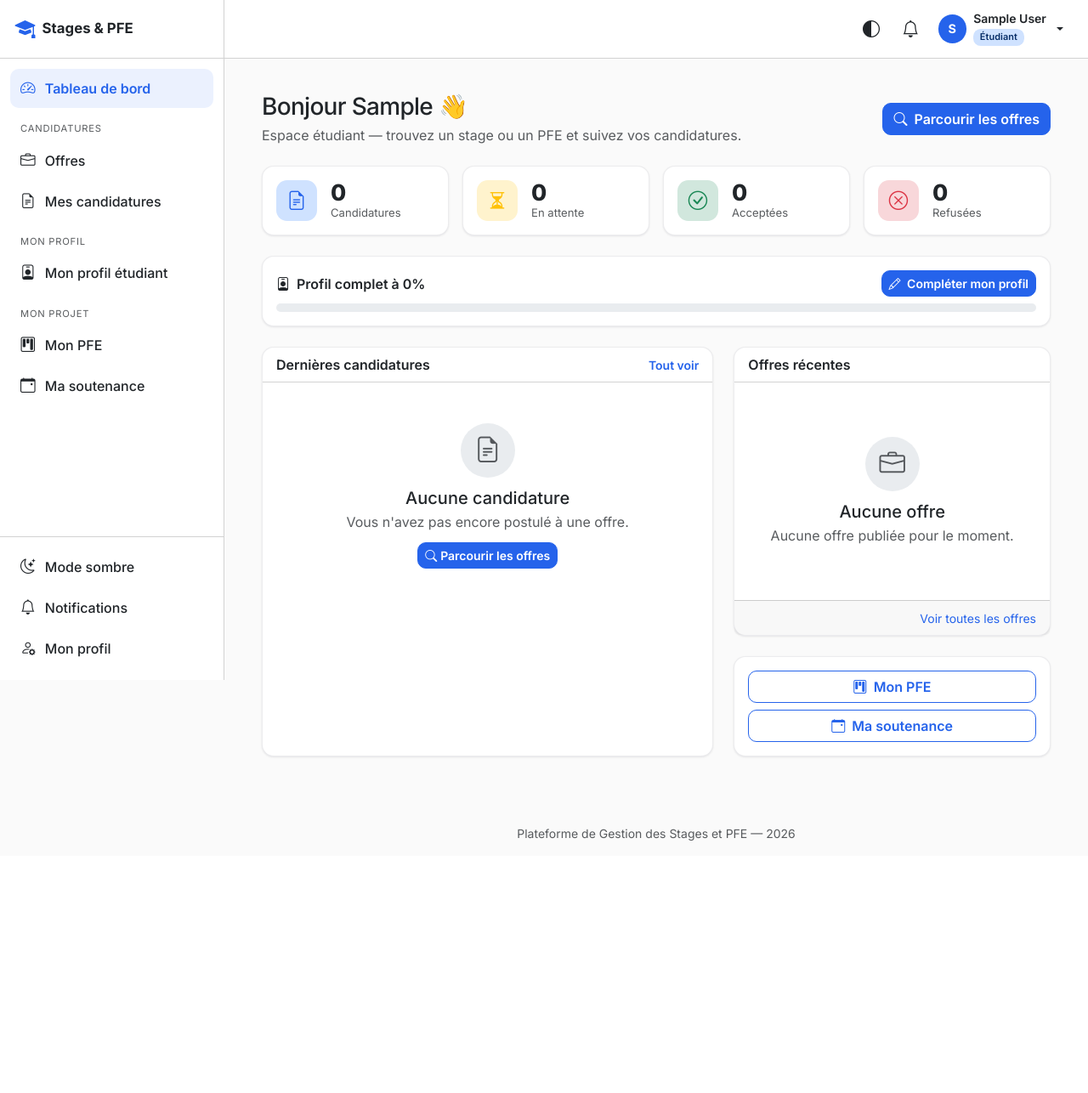
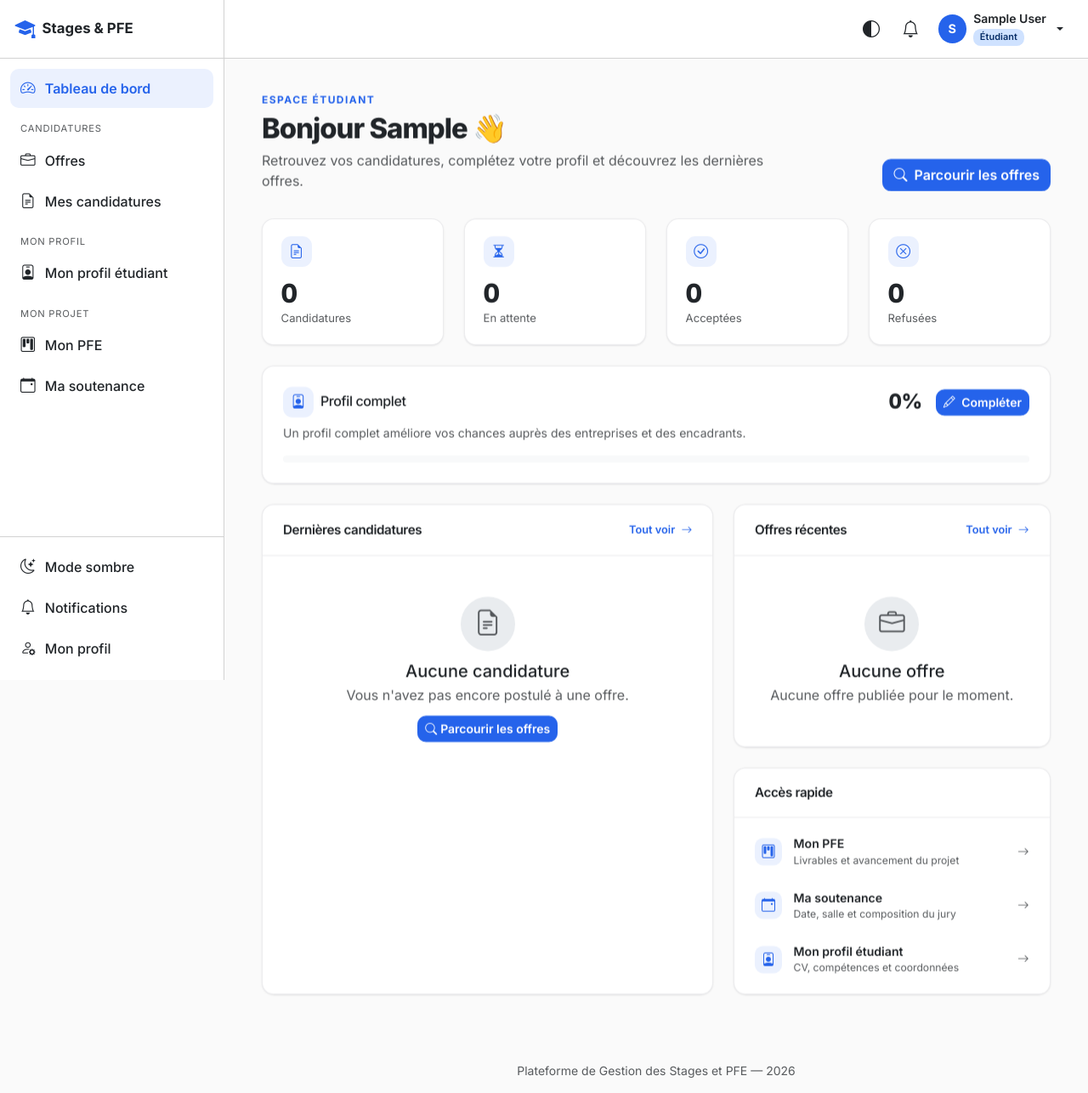
Before and after one commit to jihen22/stages-pfe, a Django app: page /accounts/dashboard/etudiant/ in a window 1280 px wide. Shown: the whole page at 85% size. Before the commit the page ends 989 px from the top, so only its background shows below. Run offline with Django 5.2, Linux system fonts and the light colour scheme; the visitor is signed in with stand-in values (Sample User, id 1); data comes from the database, SQL or seed files in the repository; data that the repository does not hold is empty.

Commit message:
style: redesign student dashboard

```diff
--- a/accounts/static/css/theme.css
+++ b/accounts/static/css/theme.css
@@ -908,3 +908,156 @@ h1, h2, h3, h4 {
   .feature-card,
   .step-card { padding: 1.25rem; }
 }
+
+/* --------------------------------------------------------------------------
+   9. App dashboards
+   -------------------------------------------------------------------------- */
+.page-head {
+  display: flex;
+  flex-wrap: wrap;
+  justify-content: space-between;
+  align-items: flex-end;
+  gap: 1.25rem;
+  margin-bottom: 2rem;
+}
+.page-head h1 {
+  margin: 0.4rem 0 0.35rem;
+  font-size: clamp(1.6rem, 3vw, 2.05rem);
+  font-weight: 800;
+  letter-spacing: -0.03em;
+}
+.page-head p {
+  max-width: 40rem;
+  margin: 0;
+  color: var(--bs-secondary-color);
+}
+
+.dash-stat {
+  height: 100%;
+  padding: 1.25rem 1.35rem;
+}
+.dash-stat-top {
+  display: flex;
+  align-items: center;
+  justify-content: space-between;
+  gap: 0.75rem;
+}
+.dash-stat-icon {
+  display: grid;
+  place-items: center;
+  width: 2.25rem;
+  height: 2.25rem;
+  border-radius: 0.7rem;
+  background: var(--app-accent-soft);
+  color: var(--app-accent);
+  font-size: 1.05rem;
+}
+.dash-stat-value {
+  margin-top: 1rem;
+  font-size: 1.9rem;
+  font-weight: 800;
+  line-height: 1;
+  letter-spacing: -0.03em;
+}
+.dash-stat-label {
+  margin-top: 0.3rem;
+  font-size: 0.82rem;
+  color: var(--bs-secondary-color);
+}
+
+.dash-card-head {
+  display: flex;
+  justify-content: space-between;
+  align-items: center;
+  gap: 1rem;
+  padding: 1.25rem 1.5rem;
+  border-bottom: 1px solid var(--app-border);
+}
+.dash-card-head h2 {
+  margin: 0;
+  font-size: 0.95rem;
+  font-weight: 600;
+}
+.dash-card-head a {
+  font-size: 0.8rem;
+  font-weight: 600;
+}
+
+.dash-row {
+  display: flex;
+  align-items: center;
+  gap: 1rem;
+  padding: 0.9rem 1.5rem;
+  border-bottom: 1px solid var(--app-border);
+  color: inherit;
+  transition: background-color var(--app-duration-fast) ease;
+}
+.dash-row:last-child { border-bottom: 0; }
+a.dash-row:hover { background: var(--bs-tertiary-bg); }
+
+.dash-row-main {
+  flex: 1;
+  min-width: 0;
+}
+.dash-row-title {
+  display: block;
+  overflow: hidden;
+  font-size: 0.9rem;
+  font-weight: 600;
+  text-overflow: ellipsis;
+  white-space: nowrap;
+}
+.dash-row-meta {
+  display: block;
+  margin-top: 0.1rem;
+  font-size: 0.78rem;
+  color: var(--bs-secondary-color);
+}
+.dash-row-side { flex: 0 0 auto; }
+
+.completion-card { padding: 1.5rem; }
+.completion-value {
+  font-size: 1.5rem;
+  font-weight: 800;
+  letter-spacing: -0.02em;
+}
+.completion-card .progress {
+  height: 0.5rem;
+  background: var(--bs-tertiary-bg);
+}
+
+.quick-link {
+  display: flex;
+  align-items: center;
+  gap: 0.85rem;
+  padding: 0.75rem 1rem;
+  border-radius: var(--app-radius-sm);
+  color: inherit;
+  transition: background-color var(--app-duration-fast) ease;
+}
+.quick-link:hover { background: var(--bs-tertiary-bg); }
+.quick-link .quick-link-icon {
+  display: grid;
+  place-items: center;
+  width: 2rem;
+  height: 2rem;
+  flex: 0 0 auto;
+  border-radius: 0.6rem;
+  background: var(--app-accent-soft);
+  color: var(--app-accent);
+}
+.quick-link .quick-link-title {
+  display: block;
+  font-size: 0.88rem;
+  font-weight: 600;
+}
+.quick-link .quick-link-text {
+  display: block;
+  font-size: 0.76rem;
+  color: var(--bs-secondary-color);
+}
+.quick-link .quick-link-arrow {
+  margin-left: auto;
+  color: var(--bs-secondary-color);
+  font-size: 0.85rem;
+}
--- a/templates/accounts/dashboards/etudiant.html
+++ b/templates/accounts/dashboards/etudiant.html
@@ -3,78 +3,110 @@
 {% block title %}Tableau de bord — Étudiant{% endblock %}
 
 {% block content %}
-<div class="d-flex flex-wrap justify-content-between align-items-center mb-4 gap-2">
+<div class="page-head reveal">
   <div>
-    <h1 class="h3 mb-1">Bonjour {{ user.first_name|default:user.username }} 👋</h1>
-    <p class="text-muted mb-0">Espace étudiant — trouvez un stage ou un PFE et suivez vos candidatures.</p>
+    <div class="eyebrow">Espace étudiant</div>
+    <h1>Bonjour {{ user.first_name|default:user.username }} 👋</h1>
+    <p>Retrouvez vos candidatures, complétez votre profil et découvrez les dernières offres.</p>
   </div>
   <a href="{% url 'offres:offre_list' %}" class="btn btn-primary">
     <i class="bi bi-search me-1"></i> Parcourir les offres
   </a>
 </div>
 
-<div class="row g-3 mb-4">
-  <div class="col-6 col-lg-3">
-    {% include "partials/_stat_card.html" with label="Candidatures" value=candidatures_total icon="file-earmark-text" color="primary" %}
+{# ================= KEY NUMBERS ================= #}
+<div class="row g-3 g-lg-4 mb-4">
+  <div class="col-6 col-xl-3">
+    <div class="card dash-stat lift reveal">
+      <div class="dash-stat-top">
+        <div class="dash-stat-icon"><i class="bi bi-file-earmark-text"></i></div>
       </div>
-  <div class="col-6 col-lg-3">
-    {% include "partials/_stat_card.html" with label="En attente" value=candidatures_en_attente icon="hourglass-split" color="warning" %}
-  </div>
-  <div class="col-6 col-lg-3">
-    {% include "partials/_stat_card.html" with label="Acceptées" value=candidatures_acceptees icon="check-circle" color="success" %}
-  </div>
-  <div class="col-6 col-lg-3">
-    {% include "partials/_stat_card.html" with label="Refusées" value=candidatures_refusees icon="x-circle" color="danger" %}
+      <div class="dash-stat-value tabular-nums" data-counter="{{ candidatures_total }}">{{ candidatures_total }}</div>
+      <div class="dash-stat-label">Candidatures</div>
     </div>
   </div>
-
-{# Profile completion #}
-<div class="card mb-4">
-  <div class="card-body">
-    <div class="d-flex flex-wrap justify-content-between align-items-center gap-2 mb-2">
-      <div class="fw-semibold"><i class="bi bi-person-badge me-1"></i> Profil complet à {{ profil_completion }}%</div>
-      {% if profil_completion < 100 %}
-        <a href="{% url 'accounts:profil_etudiant' %}" class="btn btn-sm btn-primary">
-          <i class="bi bi-pencil me-1"></i> Compléter mon profil
-        </a>
-      {% else %}
-        <span class="badge text-bg-success rounded-pill"><i class="bi bi-check-lg me-1"></i> Profil complet</span>
-      {% endif %}
+  <div class="col-6 col-xl-3">
+    <div class="card dash-stat lift reveal" data-delay="1">
+      <div class="dash-stat-top">
+        <div class="dash-stat-icon"><i class="bi bi-hourglass-split"></i></div>
       </div>
-    <div class="progress" role="progressbar" aria-label="Complétion du profil"
-         aria-valuenow="{{ profil_completion }}" aria-valuemin="0" aria-valuemax="100" style="height: .6rem;">
-      <div class="progress-bar" style="width: {{ profil_completion }}%"></div>
+      <div class="dash-stat-value tabular-nums" data-counter="{{ candidatures_en_attente }}">{{ candidatures_en_attente }}</div>
+      <div class="dash-stat-label">En attente</div>
+    </div>
+  </div>
+  <div class="col-6 col-xl-3">
+    <div class="card dash-stat lift reveal" data-delay="2">
+      <div class="dash-stat-top">
+        <div class="dash-stat-icon"><i class="bi bi-check-circle"></i></div>
+      </div>
+      <div class="dash-stat-value tabular-nums" data-counter="{{ candidatures_acceptees }}">{{ candidatures_acceptees }}</div>
+      <div class="dash-stat-label">Acceptées</div>
+    </div>
+  </div>
+  <div class="col-6 col-xl-3">
+    <div class="card dash-stat lift reveal" data-delay="3">
+      <div class="dash-stat-top">
+        <div class="dash-stat-icon"><i class="bi bi-x-circle"></i></div>
+      </div>
+      <div class="dash-stat-value tabular-nums" data-counter="{{ candidatures_refusees }}">{{ candidatures_refusees }}</div>
+      <div class="dash-stat-label">Refusées</div>
     </div>
   </div>
 </div>
 
+{# ================= PROFILE COMPLETION ================= #}
+<div class="card completion-card mb-4 reveal">
+  <div class="d-flex flex-wrap justify-content-between align-items-start gap-3 mb-3">
+    <div>
+      <div class="d-flex align-items-center gap-2">
+        <span class="dash-stat-icon"><i class="bi bi-person-badge"></i></span>
+        <h2 class="h6 mb-0">Profil complet</h2>
+      </div>
+      <p class="small text-muted mb-0 mt-2">
+        Un profil complet améliore vos chances auprès des entreprises et des encadrants.
+      </p>
+    </div>
+    <div class="d-flex align-items-center gap-3">
+      <span class="completion-value tabular-nums"
+            data-counter="{{ profil_completion }}" data-counter-suffix="%">{{ profil_completion }}%</span>
+      {% if profil_completion < 100 %}
+        <a href="{% url 'accounts:profil_etudiant' %}" class="btn btn-sm btn-primary">
+          <i class="bi bi-pencil me-1"></i> Compléter
+        </a>
+      {% else %}
+        <span class="badge text-bg-success rounded-pill"><i class="bi bi-check-lg me-1"></i> Complet</span>
+      {% endif %}
+    </div>
+  </div>
+  <div class="progress" role="progressbar" aria-label="Complétion du profil"
+       aria-valuenow="{{ profil_completion }}" aria-valuemin="0" aria-valuemax="100">
+    <div class="progress-bar" style="width: {{ profil_completion }}%"></div>
+  </div>
+</div>
+
 <div class="row g-4">
+  {# ================= RECENT APPLICATIONS ================= #}
   <div class="col-lg-7">
-    <div class="card h-100">
-      <div class="card-header d-flex justify-content-between align-items-center">
-        <span class="fw-semibold">Dernières candidatures</span>
-        <a href="{% url 'candidatures:mes_candidatures' %}" class="small text-decoration-none">Tout voir</a>
+    <div class="card h-100 reveal">
+      <div class="dash-card-head">
+        <h2>Dernières candidatures</h2>
+        <a href="{% url 'candidatures:mes_candidatures' %}">Tout voir <i class="bi bi-arrow-right ms-1"></i></a>
       </div>
+
       {% if dernieres_candidatures %}
-        <div class="table-responsive">
-          <table class="table table-hover align-middle mb-0">
-            <thead>
-              <tr><th>Offre</th><th>Date</th><th>Statut</th></tr>
-            </thead>
-            <tbody>
         {% for c in dernieres_candidatures %}
-                <tr>
-                  <td>
-                    <div class="fw-semibold">{{ c.offre.titre }}</div>
-                    <div class="text-muted small">{{ c.offre.get_type_display }}</div>
-                  </td>
-                  <td class="text-muted small">{{ c.date_candidature|date:"d/m/Y" }}</td>
-                  <td>{% include "partials/_status_badge.html" with status=c.status label=c.get_status_display %}</td>
-                </tr>
+          <a class="dash-row" href="{% url 'candidatures:mes_candidatures' %}">
+            <div class="dash-row-main">
+              <span class="dash-row-title">{{ c.offre.titre }}</span>
+              <span class="dash-row-meta">
+                {{ c.offre.get_type_display }} · {{ c.date_candidature|date:"d/m/Y" }}
+              </span>
+            </div>
+            <span class="dash-row-side">
+              {% include "partials/_status_badge.html" with status=c.status label=c.get_status_display %}
+            </span>
+          </a>
         {% endfor %}
-            </tbody>
-          </table>
-        </div>
       {% else %}
         {% url 'offres:offre_list' as offres_url %}
         {% include "partials/_empty_state.html" with icon="file-earmark-text" title="Aucune candidature" text="Vous n'avez pas encore postulé à une offre." action_url=offres_url action_label="Parcourir les offres" action_icon="search" %}
@@ -83,44 +115,64 @@
   </div>
 
   <div class="col-lg-5">
-    <div class="card mb-4">
-      <div class="card-header fw-semibold">Offres récentes</div>
-      {% if offres_recentes %}
-        <ul class="list-group list-group-flush">
+    {# ================= RECENT OFFERS ================= #}
+    <div class="card mb-4 reveal">
+      <div class="dash-card-head">
+        <h2>Offres récentes</h2>
+        <a href="{% url 'offres:offre_list' %}">Tout voir <i class="bi bi-arrow-right ms-1"></i></a>
+      </div>
+
       {% for offre in offres_recentes %}
-            <li class="list-group-item d-flex justify-content-between align-items-start gap-2">
-              <div>
-                <div class="fw-semibold">{{ offre.titre }}</div>
-                <div class="text-muted small">
+        <div class="dash-row">
+          <div class="dash-row-main">
+            <span class="dash-row-title">{{ offre.titre }}</span>
+            <span class="dash-row-meta">
               {{ offre.get_type_display }}
               {% if offre.encadrant_pro %}· {{ offre.encadrant_pro.get_full_name|default:offre.encadrant_pro.username }}{% endif %}
+            </span>
+          </div>
+          <div class="dash-row-side">
+            {% if offre.pk in offres_postulees %}
+              <span class="badge text-bg-secondary rounded-pill">Déjà postulé</span>
+            {% else %}
+              <a href="{% url 'candidatures:postuler' offre.pk %}" class="btn btn-sm btn-primary">Postuler</a>
+            {% endif %}
           </div>
         </div>
-              {% if offre.pk in offres_postulees %}
-                <span class="badge text-bg-secondary rounded-pill align-self-center">Déjà postulé</span>
-              {% else %}
-                <a href="{% url 'candidatures:postuler' offre.pk %}" class="btn btn-sm btn-primary align-self-center">Postuler</a>
-              {% endif %}
-            </li>
+      {% empty %}
+        {% include "partials/_empty_state.html" with icon="briefcase" title="Aucune offre" text="Aucune offre publiée pour le moment." %}
       {% endfor %}
-        </ul>
-      {% else %}
-        <div class="card-body">
-          {% include "partials/_empty_state.html" with icon="briefcase" title="Aucune offre" text="Aucune offre publiée pour le moment." %}
-        </div>
-      {% endif %}
-      <div class="card-footer text-end">
-        <a href="{% url 'offres:offre_list' %}" class="small text-decoration-none">Voir toutes les offres</a>
-      </div>
     </div>
 
-    <div class="card">
-      <div class="card-body d-grid gap-2">
-        <a href="{% url 'pfe:mon_pfe' %}" class="btn btn-outline-primary">
-          <i class="bi bi-kanban me-1"></i> Mon PFE
+    {# ================= QUICK ACCESS ================= #}
+    <div class="card reveal">
+      <div class="dash-card-head">
+        <h2>Accès rapide</h2>
+      </div>
+      <div class="p-2">
+        <a class="quick-link" href="{% url 'pfe:mon_pfe' %}">
+          <span class="quick-link-icon"><i class="bi bi-kanban"></i></span>
+          <span>
+            <span class="quick-link-title">Mon PFE</span>
+            <span class="quick-link-text">Livrables et avancement du projet</span>
+          </span>
+          <i class="bi bi-arrow-right quick-link-arrow"></i>
         </a>
-        <a href="{% url 'soutenances:ma_soutenance' %}" class="btn btn-outline-primary">
-          <i class="bi bi-calendar-event me-1"></i> Ma soutenance
+        <a class="quick-link" href="{% url 'soutenances:ma_soutenance' %}">
+          <span class="quick-link-icon"><i class="bi bi-calendar-event"></i></span>
+          <span>
+            <span class="quick-link-title">Ma soutenance</span>
+            <span class="quick-link-text">Date, salle et composition du jury</span>
+          </span>
+          <i class="bi bi-arrow-right quick-link-arrow"></i>
+        </a>
+        <a class="quick-link" href="{% url 'accounts:profil_etudiant' %}">
+          <span class="quick-link-icon"><i class="bi bi-person-badge"></i></span>
+          <span>
+            <span class="quick-link-title">Mon profil étudiant</span>
+            <span class="quick-link-text">CV, compétences et coordonnées</span>
+          </span>
+          <i class="bi bi-arrow-right quick-link-arrow"></i>
         </a>
       </div>
     </div>
```
Lines whose indentation alone changed are shown as unchanged.
